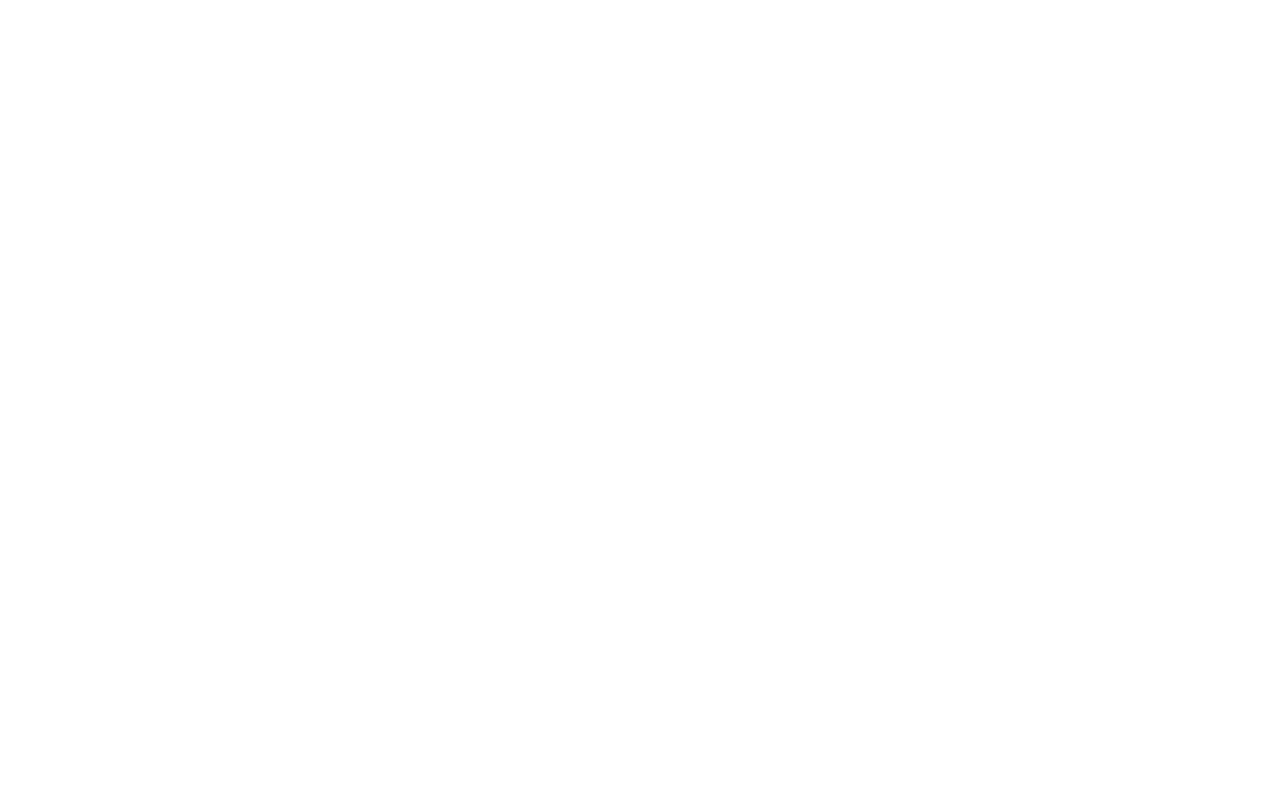
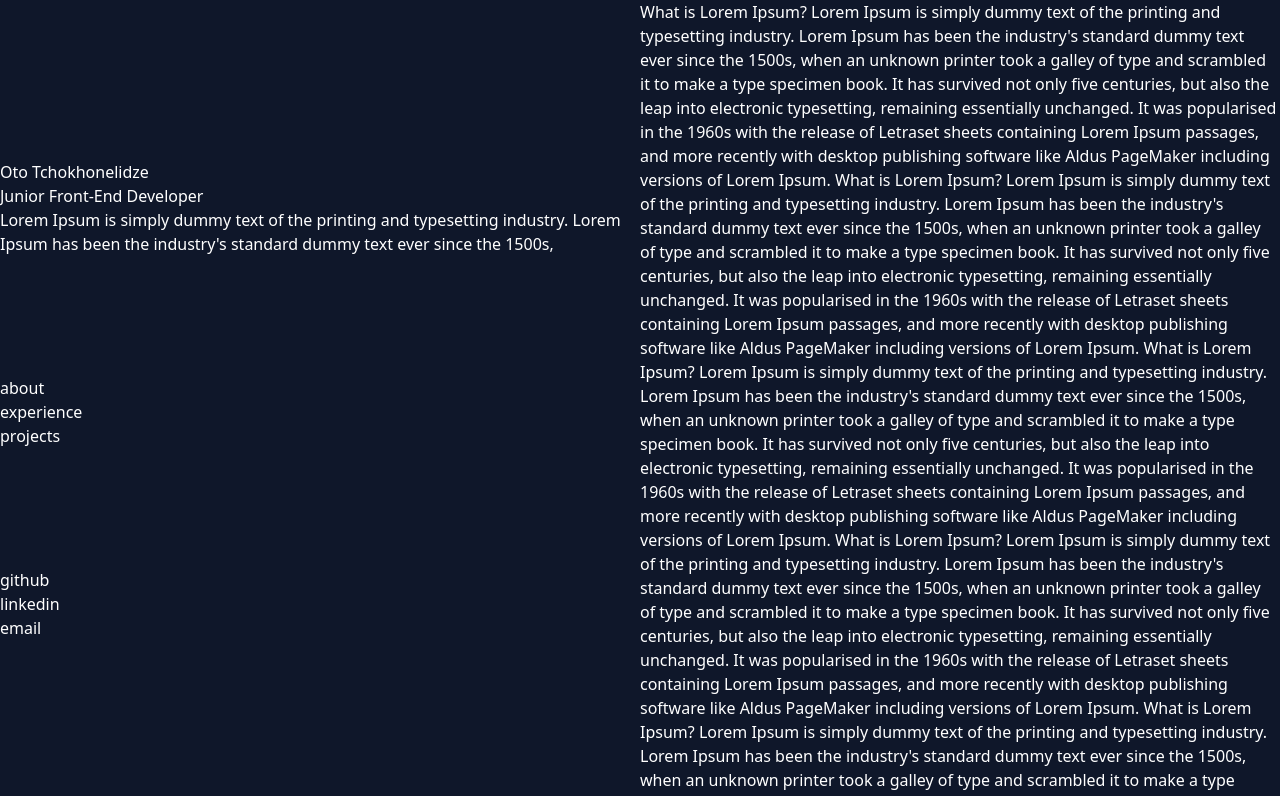
Before and after one commit to Oto48/Portfolio, a React (Create React App) app: page / in a window 1280 px wide. Shown: the top 796 px of the page. Built offline with nearby package versions, Linux system fonts and the light colour scheme.

Commit message:
add example of navbar and main components

```diff
--- a/src/App.js
+++ b/src/App.js
@@ -1,7 +1,11 @@
+import Navbar from "./components/Navbar/Navbar";
+import Main from "./components/Main/Main";
+
 function App() {
   return (
-    <div className="bg-black">
-      <p></p>
+    <div className="bg-[#0f172a] text-white min-h-screen flex justify-between">
+      <Navbar />
+      <Main />
     </div>
   );
 }
--- /dev/null
+++ b/src/components/Main/Main.js
@@ -0,0 +1,121 @@
+const Main = () => {
+  return (
+    <main className="w-6/12">
+      <p>
+        What is Lorem Ipsum? Lorem Ipsum is simply dummy text of the printing
+        and typesetting industry. Lorem Ipsum has been the industry's standard
+        dummy text ever since the 1500s, when an unknown printer took a galley
+        of type and scrambled it to make a type specimen book. It has survived
+        not only five centuries, but also the leap into electronic typesetting,
+        remaining essentially unchanged. It was popularised in the 1960s with
+        the release of Letraset sheets containing Lorem Ipsum passages, and more
+        recently with desktop publishing software like Aldus PageMaker including
+        versions of Lorem Ipsum. What is Lorem Ipsum? Lorem Ipsum is simply
+        dummy text of the printing and typesetting industry. Lorem Ipsum has
+        been the industry's standard dummy text ever since the 1500s, when an
+        unknown printer took a galley of type and scrambled it to make a type
+        specimen book. It has survived not only five centuries, but also the
+        leap into electronic typesetting, remaining essentially unchanged. It
+        was popularised in the 1960s with the release of Letraset sheets
+        containing Lorem Ipsum passages, and more recently with desktop
+        publishing software like Aldus PageMaker including versions of Lorem
+        Ipsum. What is Lorem Ipsum? Lorem Ipsum is simply dummy text of the
+        printing and typesetting industry. Lorem Ipsum has been the industry's
+        standard dummy text ever since the 1500s, when an unknown printer took a
+        galley of type and scrambled it to make a type specimen book. It has
+        survived not only five centuries, but also the leap into electronic
+        typesetting, remaining essentially unchanged. It was popularised in the
+        1960s with the release of Letraset sheets containing Lorem Ipsum
+        passages, and more recently with desktop publishing software like Aldus
+        PageMaker including versions of Lorem Ipsum. What is Lorem Ipsum? Lorem
+        Ipsum is simply dummy text of the printing and typesetting industry.
+        Lorem Ipsum has been the industry's standard dummy text ever since the
+        1500s, when an unknown printer took a galley of type and scrambled it to
+        make a type specimen book. It has survived not only five centuries, but
+        also the leap into electronic typesetting, remaining essentially
+        unchanged. It was popularised in the 1960s with the release of Letraset
+        sheets containing Lorem Ipsum passages, and more recently with desktop
+        publishing software like Aldus PageMaker including versions of Lorem
+        Ipsum. What is Lorem Ipsum? Lorem Ipsum is simply dummy text of the
+        printing and typesetting industry. Lorem Ipsum has been the industry's
+        standard dummy text ever since the 1500s, when an unknown printer took a
+        galley of type and scrambled it to make a type specimen book. It has
+        survived not only five centuries, but also the leap into electronic
+        typesetting, remaining essentially unchanged. It was popularised in the
+        1960s with the release of Letraset sheets containing Lorem Ipsum
+        passages, and more recently with desktop publishing software like Aldus
+        PageMaker including versions of Lorem Ipsum. What is Lorem Ipsum? Lorem
+        Ipsum is simply dummy text of the printing and typesetting industry.
+        Lorem Ipsum has been the industry's standard dummy text ever since the
+        1500s, when an unknown printer took a galley of type and scrambled it to
+        make a type specimen book. It has survived not only five centuries, but
+        also the leap into electronic typesetting, remaining essentially
+        unchanged. It was popularised in the 1960s with the release of Letraset
+        sheets containing Lorem Ipsum passages, and more recently with desktop
+        publishing software like Aldus PageMaker including versions of Lorem
+        Ipsum. What is Lorem Ipsum? Lorem Ipsum is simply dummy text of the
+        printing and typesetting industry. Lorem Ipsum has been the industry's
+        standard dummy text ever since the 1500s, when an unknown printer took a
+        galley of type and scrambled it to make a type specimen book. It has
+        survived not only five centuries, but also the leap into electronic
+        typesetting, remaining essentially unchanged. It was popularised in the
+        1960s with the release of Letraset sheets containing Lorem Ipsum
+        passages, and more recently with desktop publishing software like Aldus
+        PageMaker including versions of Lorem Ipsum. What is Lorem Ipsum? Lorem
+        Ipsum is simply dummy text of the printing and typesetting industry.
+        Lorem Ipsum has been the industry's standard dummy text ever since the
+        1500s, when an unknown printer took a galley of type and scrambled it to
+        make a type specimen book. It has survived not only five centuries, but
+        also the leap into electronic typesetting, remaining essentially
+        unchanged. It was popularised in the 1960s with the release of Letraset
+        sheets containing Lorem Ipsum passages, and more recently with desktop
+        publishing software like Aldus PageMaker including versions of Lorem
+        Ipsum. What is Lorem Ipsum? Lorem Ipsum is simply dummy text of the
+        printing and typesetting industry. Lorem Ipsum has been the industry's
+        standard dummy text ever since the 1500s, when an unknown printer took a
+        galley of type and scrambled it to make a type specimen book. It has
+        survived not only five centuries, but also the leap into electronic
+        typesetting, remaining essentially unchanged. It was popularised in the
+        1960s with the release of Letraset sheets containing Lorem Ipsum
+        passages, and more recently with desktop publishing software like Aldus
+        PageMaker including versions of Lorem Ipsum. What is Lorem Ipsum? Lorem
+        Ipsum is simply dummy text of the printing and typesetting industry.
+        Lorem Ipsum has been the industry's standard dummy text ever since the
+        1500s, when an unknown printer took a galley of type and scrambled it to
+        make a type specimen book. It has survived not only five centuries, but
+        also the leap into electronic typesetting, remaining essentially
+        unchanged. It was popularised in the 1960s with the release of Letraset
+        sheets containing Lorem Ipsum passages, and more recently with desktop
+        publishing software like Aldus PageMaker including versions of Lorem
+        Ipsum. What is Lorem Ipsum? Lorem Ipsum is simply dummy text of the
+        printing and typesetting industry. Lorem Ipsum has been the industry's
+        standard dummy text ever since the 1500s, when an unknown printer took a
+        galley of type and scrambled it to make a type specimen book. It has
+        survived not only five centuries, but also the leap into electronic
+        typesetting, remaining essentially unchanged. It was popularised in the
+        1960s with the release of Letraset sheets containing Lorem Ipsum
+        passages, and more recently with desktop publishing software like Aldus
+        PageMaker including versions of Lorem Ipsum. What is Lorem Ipsum? Lorem
+        Ipsum is simply dummy text of the printing and typesetting industry.
+        Lorem Ipsum has been the industry's standard dummy text ever since the
+        1500s, when an unknown printer took a galley of type and scrambled it to
+        make a type specimen book. It has survived not only five centuries, but
+        also the leap into electronic typesetting, remaining essentially
+        unchanged. It was popularised in the 1960s with the release of Letraset
+        sheets containing Lorem Ipsum passages, and more recently with desktop
+        publishing software like Aldus PageMaker including versions of Lorem
+        Ipsum. What is Lorem Ipsum? Lorem Ipsum is simply dummy text of the
+        printing and typesetting industry. Lorem Ipsum has been the industry's
+        standard dummy text ever since the 1500s, when an unknown printer took a
+        galley of type and scrambled it to make a type specimen book. It has
+        survived not only five centuries, but also the leap into electronic
+        typesetting, remaining essentially unchanged. It was popularised in the
+        1960s with the release of Letraset sheets containing Lorem Ipsum
+        passages, and more recently with desktop publishing software like Aldus
+        PageMaker including versions of Lorem Ipsum.
+      </p>
+    </main>
+  );
+};
+
+export default Main;
--- /dev/null
+++ b/src/components/Navbar/Navbar.js
@@ -0,0 +1,27 @@
+const Navbar = () => {
+  return (
+    <nav className="flex flex-col h-screen justify-between py-40 w-6/12 sticky top-0">
+      <div>
+        <h1>Oto Tchokhonelidze</h1>
+        <h2>Junior Front-End Developer</h2>
+        <p>
+          Lorem Ipsum is simply dummy text of the printing and typesetting
+          industry. Lorem Ipsum has been the industry's standard dummy text ever
+          since the 1500s,
+        </p>
+      </div>
+      <ul>
+        <p>about</p>
+        <p>experience</p>
+        <p>projects</p>
+      </ul>
+      <ul>
+        <p>github</p>
+        <p>linkedin</p>
+        <p>email</p>
+      </ul>
+    </nav>
+  );
+};
+
+export default Navbar;
```
